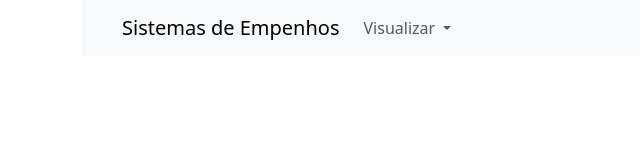
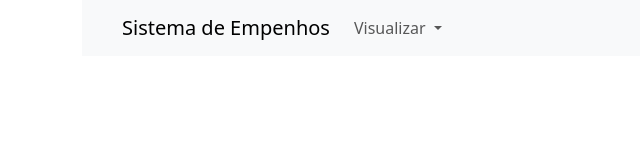
Before and after one commit to davi-oliveira/notas-empenho, an Angular app: page / in a window 1280 px wide. Shown: the top 160 px of the page, without its empty margins (0-640 px from the left). Built offline with nearby package versions, Linux system fonts and the light colour scheme; some icons are missing.

Commit message:
correct title navbar

```diff
--- a/src/app/components/navbar/navbar.component.html
+++ b/src/app/components/navbar/navbar.component.html
@@ -1,6 +1,6 @@
 <nav class="navbar navbar-expand-lg navbar-light bg-light">
   <div class="container-fluid">
-    <box-icon type='solid' name='bookmarks' class="me-1"></box-icon><a class="navbar-brand" routerLink="/">Sistemas de Empenhos</a>
+    <box-icon type='solid' name='bookmarks' class="me-1"></box-icon><a class="navbar-brand" routerLink="/">Sistema de Empenhos</a>
     <button class="navbar-toggler" type="button" data-bs-toggle="collapse" data-bs-target="#navbarNav"
       aria-controls="navbarNav" aria-expanded="false" aria-label="Toggle navigation">
       <span class="navbar-toggler-icon"></span>
```
